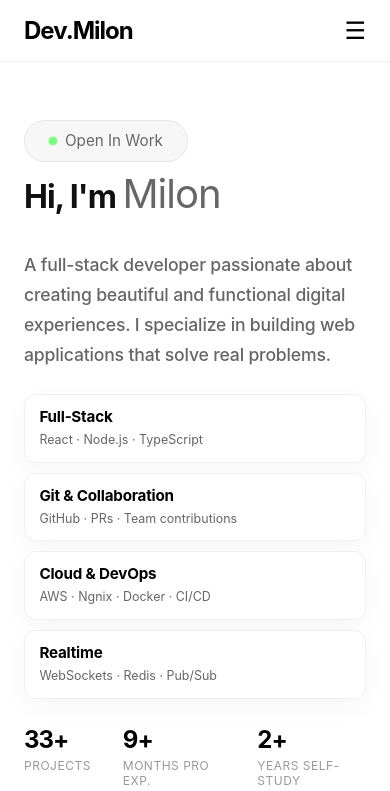
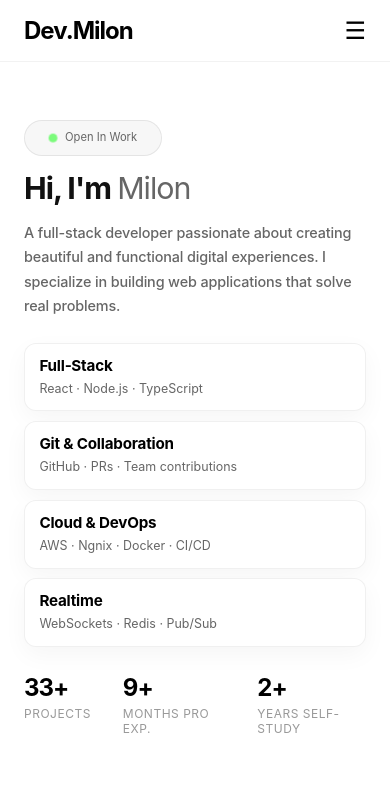
Before and after one commit to devmilon923/Portfolio-2.0, a plain HTML site: page index.html in a window 390 px wide. Shown: the top 791 px of the page. Drawn offline with Linux system fonts and the light colour scheme.

Commit message:
add some changes

```diff
--- a/data/projects.json
+++ b/data/projects.json
@@ -28,7 +28,7 @@
       ],
       "description": "Developed a multiplayer word game where players take turns forming words that start with the last letter of the previous word. Includes a real-time typing preview system, allowing players to see the other player’s typing as they type, enhancing the interaction and experience.",
       "liveLink": "https://word-bound.netlify.app/",
-      "githubLink": "https://word-bound.netlify.app/"
+      "githubLink": "https://github.com/devmilon923/Word-Game"
     },
     {
       "id": "04",
--- a/script.js
+++ b/script.js
@@ -54,12 +54,12 @@ async function loadProjects() {
                 </div>
                 <p class="project-description">${project.description}</p>
                 <div class="project-links">
-                    <a href="${
+                    <a target="_blank" href="${
                       project.liveLink
                     }" class="project-link">View More →</a>
                     <a href="${
                       project.githubLink
-                    }" class="project-link">GitHub →</a>
+                    }" class="project-link" target="_blank">GitHub →</a>
                 </div>
             </div>
         `
--- a/style.css
+++ b/style.css
@@ -1578,13 +1578,19 @@ footer {
   }
 
   .hero h1 {
-    font-size: 2rem;
+    font-size: 1.9rem;
+    margin: 0.5rem 0rem;
   }
 
   .floating-shape {
     display: none;
   }
-
+  .hero-subtitle {
+    font-size: 0.9rem;
+  }
+  .hero-name {
+    font-size: 1.9rem;
+  }
   .hero-stats {
     gap: 2rem;
   }
@@ -1690,6 +1696,16 @@ footer {
   .section {
     padding: clamp(1.5rem, 4vh, 2rem) 1.5rem;
   }
+  .availability-badge span {
+    font-size: 0.7rem;
+  }
+  .hero-name {
+    font-size: 1.9rem;
+  }
+  .hero h1 {
+    font-size: 1.9rem;
+    margin: 0.5rem 0rem;
+  }
   .hero-cta {
     gap: 0.1rem;
     justify-content: center;
```
